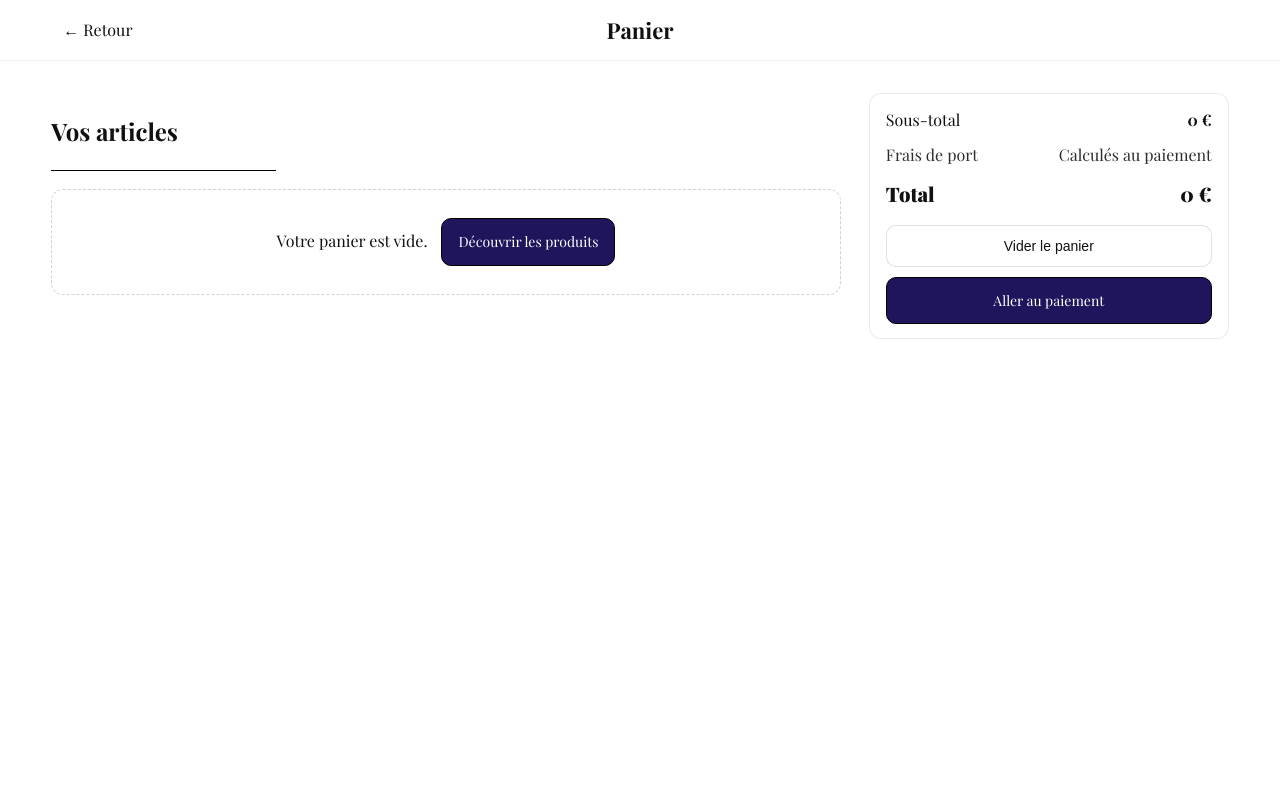
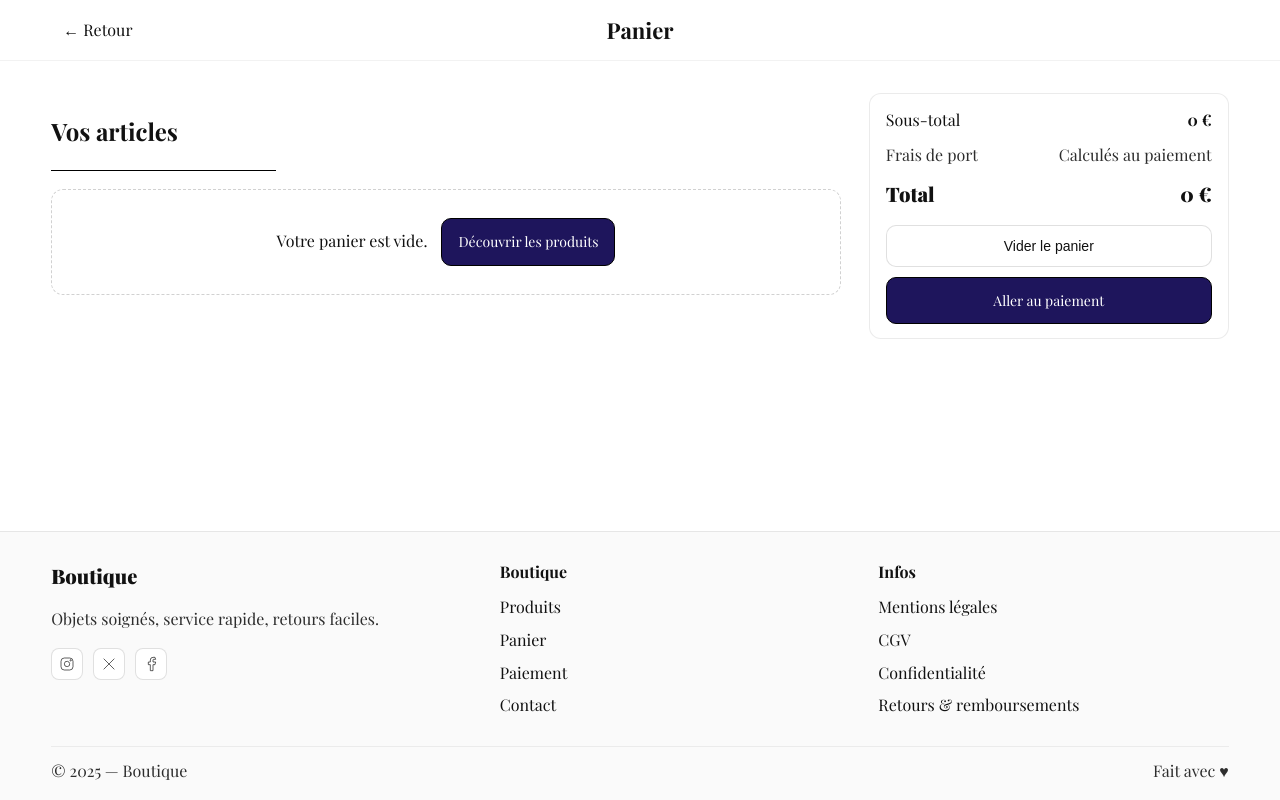
Before and after one commit to Loan881/turpinloandev, a plain HTML site: page panier.html in a window 1280 px wide. Drawn offline with nearby package versions, Linux system fonts and the light colour scheme; a web font is replaced by a local one.

Commit message:
Update panier.html

```diff
--- a/panier.html
+++ b/panier.html
@@ -11,16 +11,15 @@
     :root{ --bg:#fff; --text:#111; --muted:#2d2d2d; --accent:#1E155C; }
     *{box-sizing:border-box}
     html,body{height:100%}
-    /* ✅ Pleine hauteur sans footer */
     body{
       margin:0;
       font-family:"Playfair Display", serif;
       color:var(--text);
       background:var(--bg);
       line-height:1.55;
-      min-height:100dvh;        /* plein écran */
+      min-height:100dvh;         /* plein écran */
       display:flex;
-      flex-direction:column;    /* header + section (flex:1) */
+      flex-direction:column;     /* header + main (flex:1) + footer */
     }
     a{color:inherit; text-decoration:none}
     .container{width:min(1200px, 92%); margin-inline:auto}
@@ -32,9 +31,9 @@
     .back a{display:inline-flex; padding:12px; border-radius:8px}
     .title{position:absolute; left:50%; transform:translateX(-50%); margin:0; font-weight:700; font-size:22px}
 
-    /* Layout */
+    /* Layout principal */
     section{
-      flex:1;                   /* ✅ occupe toute la hauteur restante */
+      flex:1;                     /* occupe toute la hauteur restante */
       padding:32px 0;
       display:block;
     }
@@ -66,6 +65,19 @@
     .buttons{display:grid; gap:10px; margin-top:6px}
     .button{display:inline-block; background:var(--accent); color:#fff; border:1px solid #000; padding:12px 16px; border-radius:10px; font-size:14px; text-align:center; cursor:pointer}
     .ghost{display:inline-block; background:#fff; color:#111; border:1px solid rgba(0,0,0,.12); padding:12px 16px; border-radius:10px; font-size:14px; text-align:center; cursor:pointer}
+
+    /* Footer (collé en bas si contenu court) */
+    footer.footer{ background:#fafafa; border-top:1px solid rgba(0,0,0,.08); }
+    .footer .top{ padding:28px 0; display:grid; grid-template-columns: 1.2fr 1fr 1fr; gap: clamp(16px, 3vw, 28px); align-items:start; }
+    @media (max-width: 880px){ .footer .top{ grid-template-columns:1fr; } }
+    .footer h4{ margin:0 0 10px; font-weight:700; font-size:16px }
+    .footer .logo{ font-weight:900; font-size:20px }
+    .footer ul{ list-style:none; margin:0; padding:0; display:grid; gap:8px; }
+    .footer a:hover{ text-decoration:underline; }
+    .footbar{ border-top:1px solid rgba(0,0,0,.06); padding:12px 0 16px; display:flex; align-items:center; justify-content:space-between; gap:12px; flex-wrap:wrap; }
+    .social{ display:flex; gap:10px; margin-top:10px }
+    .social a{ display:inline-flex; width:32px; height:32px; border:1px solid rgba(0,0,0,.12); border-radius:8px; align-items:center; justify-content:center; background:#fff }
+    .social svg{ width:16px; height:16px }
   </style>
 </head>
 <body>
@@ -78,6 +90,7 @@
     </div>
   </header>
 
+  <!-- Contenu -->
   <section>
     <div class="container">
       <div class="grid">
@@ -106,6 +119,52 @@
     </div>
   </section>
 
+  <!-- Footer -->
+  <footer class="footer">
+    <div class="container top">
+      <div>
+        <a class="logo" href="index.html">Boutique</a>
+        <p class="muted">Objets soignés, service rapide, retours faciles.</p>
+        <div class="social" aria-label="Réseaux sociaux">
+          <a href="#" aria-label="Instagram" title="Instagram">
+            <svg viewBox="0 0 24 24" fill="none" stroke="currentColor"><rect x="3" y="3" width="18" height="18" rx="5"/><path d="M16 11.37A4 4 0 1 1 12.63 8 4 4 0 0 1 16 11.37z"/><circle cx="17.5" cy="6.5" r="1"/></svg>
+          </a>
+          <a href="#" aria-label="X" title="X">
+            <svg viewBox="0 0 24 24" fill="none" stroke="currentColor"><path d="M4 4l16 16M20 4L4 20"/></svg>
+          </a>
+          <a href="#" aria-label="Facebook" title="Facebook">
+            <svg viewBox="0 0 24 24" fill="none" stroke="currentColor"><path d="M18 2h-3a4 4 0 0 0-4 4v3H8v4h3v9h4v-9h3l1-4h-4V6a1 1 0 0 1 1-1h3z"/></svg>
+          </a>
+        </div>
+      </div>
+
+      <nav aria-label="Navigation boutique">
+        <h4>Boutique</h4>
+        <ul>
+          <li><a href="produits.html">Produits</a></li>
+          <li><a href="panier.html" aria-current="page">Panier</a></li>
+          <li><a href="checkout.html">Paiement</a></li>
+          <li><a href="contact.html">Contact</a></li>
+        </ul>
+      </nav>
+
+      <nav aria-label="Informations légales">
+        <h4>Infos</h4>
+        <ul>
+          <li><a href="#">Mentions légales</a></li>
+          <li><a href="#">CGV</a></li>
+          <li><a href="#">Confidentialité</a></li>
+          <li><a href="#">Retours & remboursements</a></li>
+        </ul>
+      </nav>
+    </div>
+
+    <div class="container footbar">
+      <div class="muted">© 2025 — Boutique</div>
+      <div class="muted">Fait avec ♥</div>
+    </div>
+  </footer>
+
   <script>
     // ------- Utils monnaie / DOM
     const formatEUR = v =>
@@ -113,7 +172,7 @@
         .format((Number(v)||0)/100);
     const el = id => document.getElementById(id);
 
-    // ------- Cart I/O (plus tolérant)
+    // ------- Cart I/O (tolérant)
     const KEY = 'cart';
 
     function readRaw(){
```
